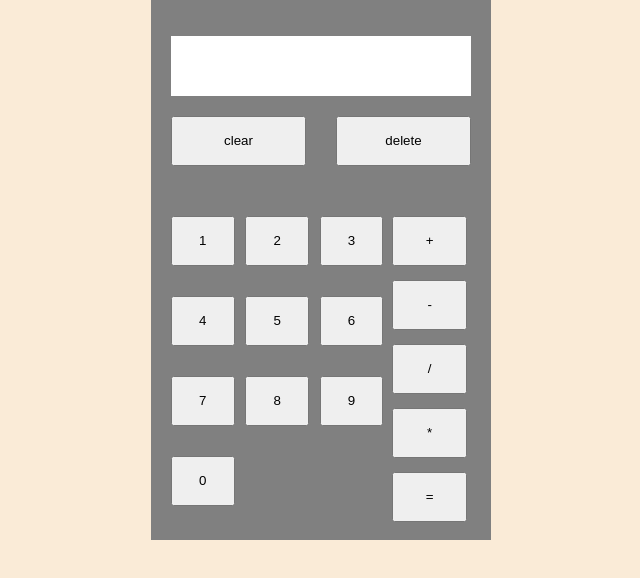
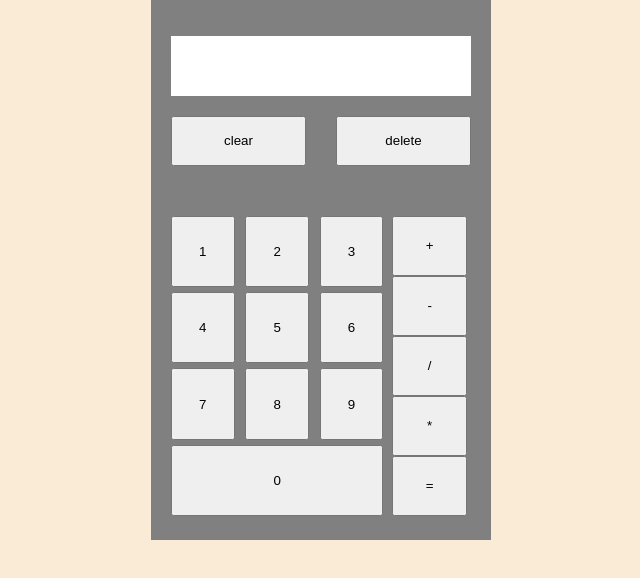
Before and after one commit to SHooonJ/calculator-, a plain HTML site: page index.html in a window 1280 px wide. Shown: the part 170-748 px from the top of the page, without its empty margins (319-959 px from the left). Drawn offline with Linux system fonts and the light colour scheme.

Commit message:
Redesign the calculator in order to make the buttons more symmetric

```diff
--- a/index.html
+++ b/index.html
@@ -30,7 +30,7 @@
                         <button type="button" class="digit">7</button>
                         <button type="button" class="digit">8</button>
                         <button type="button" class="digit">9</button>
-                        <button type="button" class="digit">0</button>
+                        <button type="button" class="digit zero">0</button>
                     </div>
                     <div class="operation">
                         <button type="button" class="digit equal">=</button>
--- a/style.css
+++ b/style.css
@@ -49,7 +49,7 @@ h1{
 
 .numberPad{
     width: 100%;
-    height: 320px;
+    height: 300px;
     display: flex;
     justify-content: space-between;
     align-items: stretch;
@@ -61,7 +61,7 @@ h1{
     align-items: stretch;
     flex-wrap: wrap;
     justify-content: space-between;
-    column-gap: 5px;
+    gap: 5px;
 
 }
 
@@ -69,18 +69,21 @@ h1{
     display:flex;
     flex-wrap: wrap;
     justify-content: center;
+    align-items: stretch;
 }
 
 .digit{
     width: 30%;
-    height: 50px;
-    flex-shrink: 1;
 }
 
 .operation .digit{
     width: 90%;
 }
 
+.zero{
+    width: 100%;
+}
+
 .equal{
     order: 4;
 }
```
